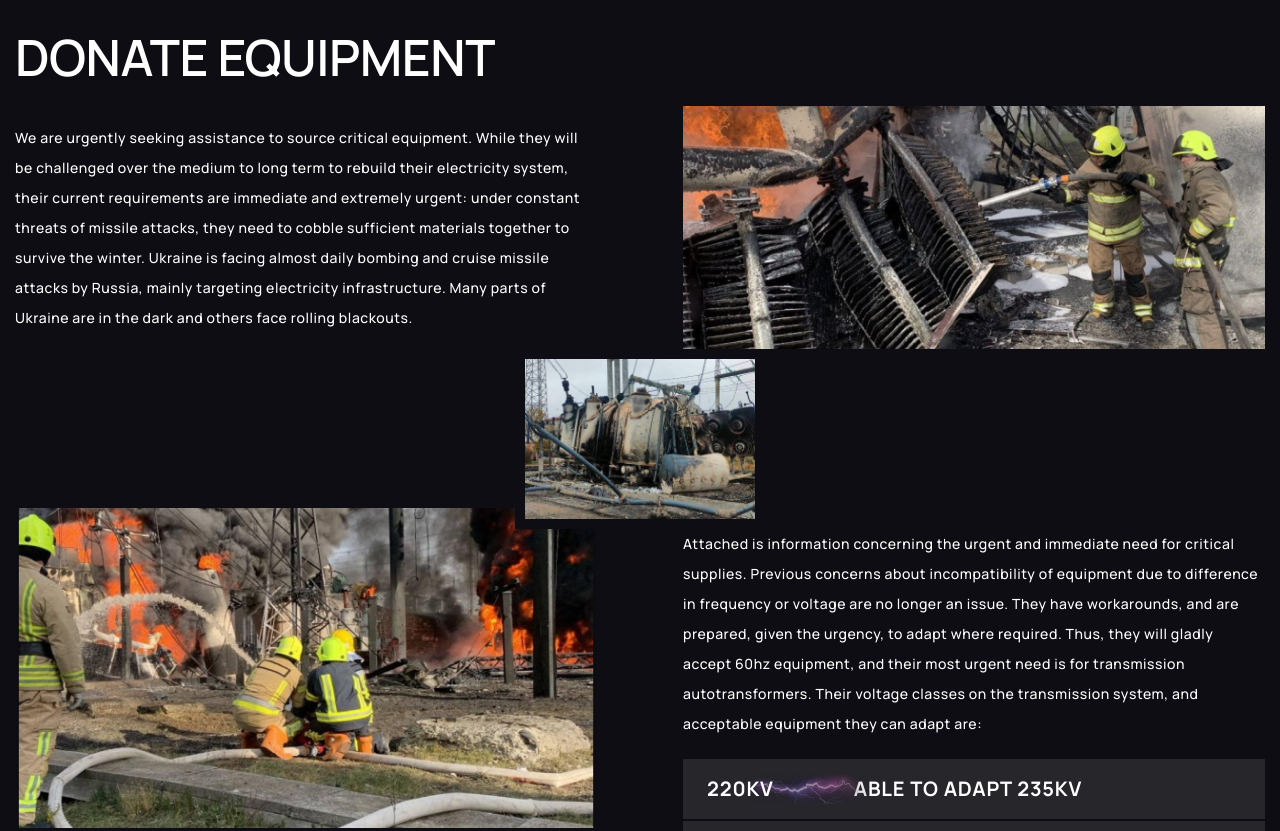
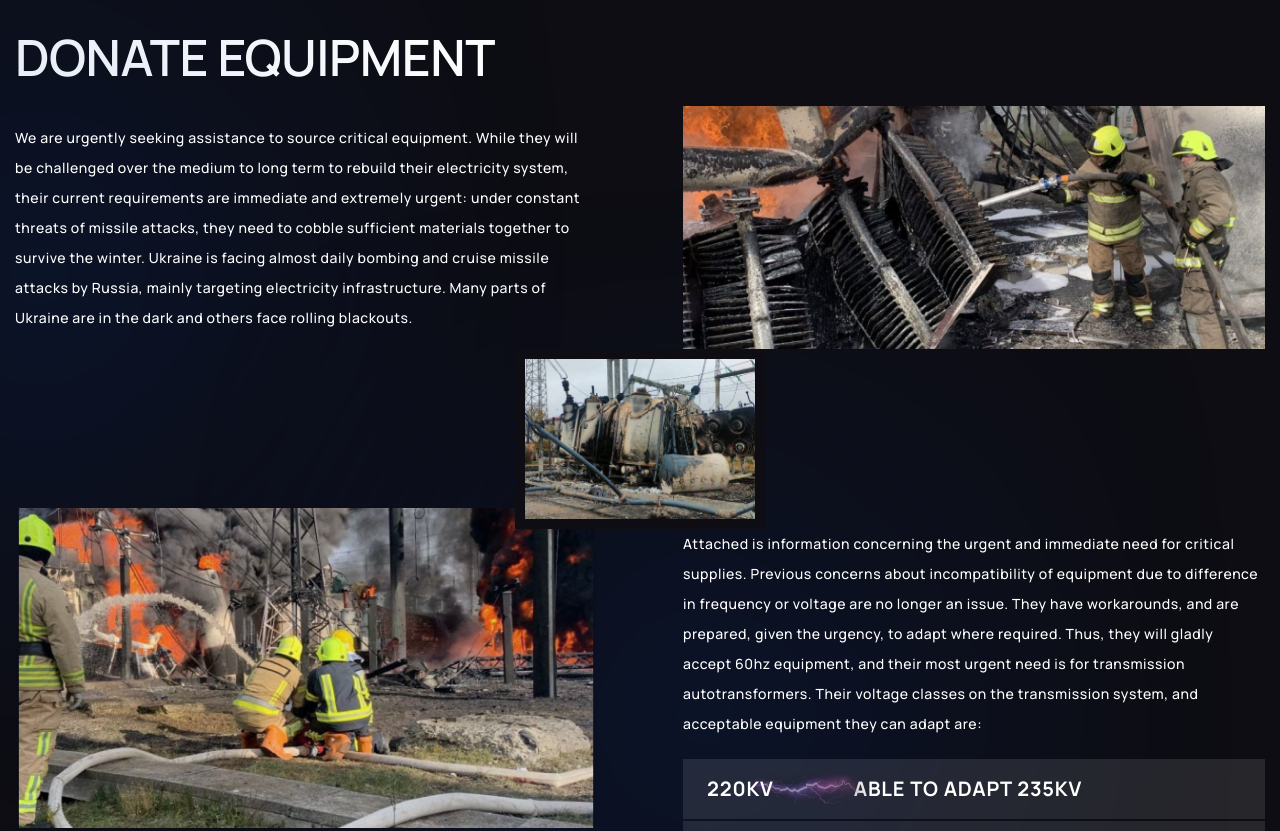
Before and after one commit to AnnaHrishko/energize_ukraine, a website: page front/index.html in a window 1280 px wide. Shown: the part 1760-2591 px from the top of the page. Drawn offline with Linux system fonts and the light colour scheme.

Commit message:
edit gumb and blue_gradient

```diff
--- a/dev/css/media.scss
+++ b/dev/css/media.scss
@@ -466,7 +466,6 @@
 	.nav_menu.mobile{
 		display: block;
 		position: absolute;
-		top: 10%;
 		flex-direction: column;
 		text-align: center;
 		align-items: center;
@@ -484,6 +483,9 @@
 		top: 20%;
 		margin-top: 46px;
 	}
+	.nav_menu.mobile.first_part{
+		top: 10%;
+	}
 }
 }
 
--- a/dev/css/style.scss
+++ b/dev/css/style.scss
@@ -690,3 +690,22 @@
 	width: 30px;
 	height: 30px;
 }
+
+
+.info_row.blue_gradient{
+	position: relative;
+	z-index: 1;
+	&:after{
+		content: "";
+		display: block;
+		position: absolute;
+		top: 20%;
+		left: -15%;
+		border-radius: 50%;
+		background: #0038A8;
+		filter: blur(170px);
+		width: 221px;
+		height: 221px;
+		z-index: -1;
+	}
+}
--- a/front/index.html
+++ b/front/index.html
@@ -11,7 +11,7 @@
 
 	<header>
 			<div class="header_wrap">
-				<ul class="nav_menu mobile">
+				<ul class="nav_menu mobile first_part">
 					<li class="nav_menu_page"><a href="">Home</a></li>
 					<li class="nav_menu_page"><a href="">Information </a></li>
 					<li class="nav_menu_page"><a href="">Situation</a></li>
@@ -93,7 +93,7 @@
 		<section class="s_donate_equipment pb90">
 				<h2>Donate equipment</h2>
 				<div class="scrn_flex block1_s_donate_equipment">
-					<div class="info_row">
+					<div class="info_row blue_gradient">
 						<p>We are urgently seeking assistance to source critical equipment. While they will be challenged over the medium to long term to rebuild their electricity system, their current requirements are immediate and extremely urgent: under constant threats of missile attacks, they need to cobble sufficient materials together to survive the winter.  Ukraine is facing almost daily bombing and cruise missile attacks by Russia, mainly targeting electricity infrastructure. Many parts of Ukraine are in the dark and others face rolling blackouts.</p>
 					</div>
 					<div class="info_row">
@@ -114,7 +114,7 @@
 							<img class=" img_main" src="img/fire_img3.png" alt="">
 						</div>
 					</div>
-					<div class="info_row p_top30">
+					<div class="info_row p_top30 blue_gradient">
 						<p>Attached is information concerning the urgent and immediate need for critical supplies. Previous concerns about incompatibility of equipment due to difference in frequency or voltage are no longer an issue. They have workarounds, and are prepared, given the urgency, to adapt where required. Thus, they will gladly accept 60hz equipment, and their most urgent need is for transmission autotransformers. Their voltage classes on the transmission system, and acceptable equipment they can adapt are:</p>
 						<div class="img_height400 mobile">
 							<img class="img_main" src="img/fire_img2.png" alt="">
@@ -138,7 +138,7 @@
 					<img src="img/img_with_border2.png" alt="">
 				</div>
 				<div class="scrn_flex  mt_30">
-					<div class="info_row p_top30">
+					<div class="info_row p_top30 blue_gradient">
 						<p>The level of desperation is such that they have indicated that they are prepared to purchase used decommissioned transformers that they will attempt to bring back into service, even if they can only get a few months of service out of them, just to get through the winter.</p>
 						<p>Additionally, station and switchyard equipment has been destroyed, creating an urgent need for other current and voltage transformers, circuit breakers, disconnectors, surge arresters and other equipment. The attached lists are updated daily and are the equipment most in need</p>
 					</div>
```
Also changed, not shown: dev/header.html (+1 -1 lines), dev/index.html (+3 -3 lines), front/header.html (+1 -1 lines), front/css/media.css, front/css/style.css, front/img/after_blue_gradient.png (added).
